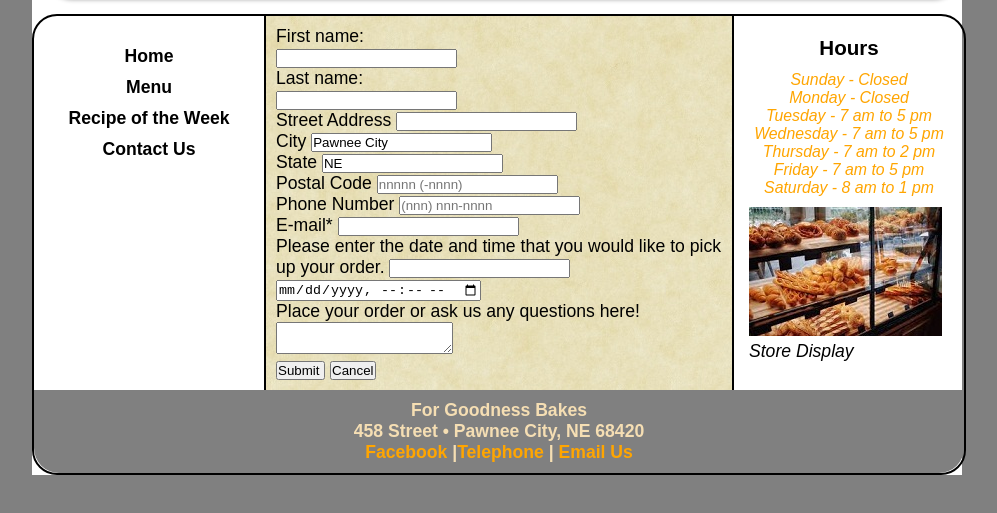
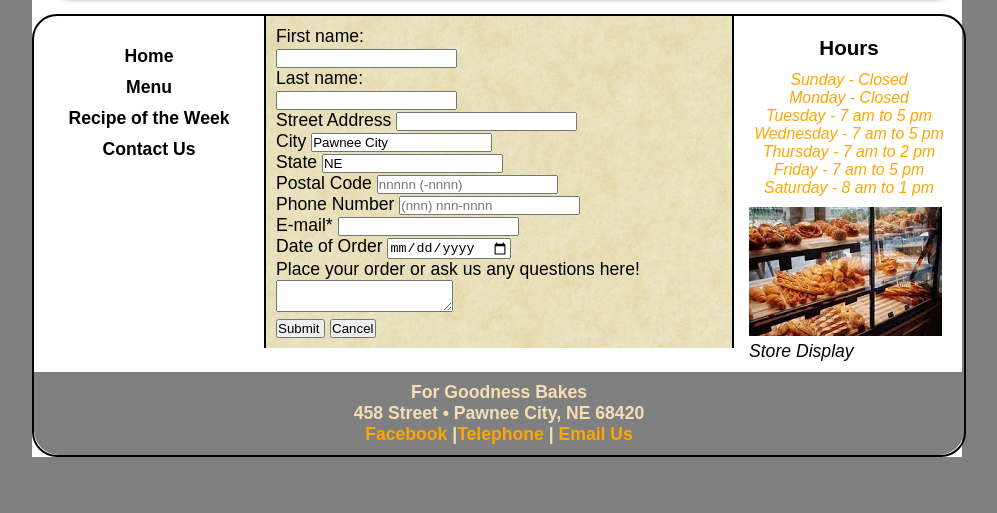
Before and after one commit to MirandaBranek/MirandaBranek.github.io, a plain HTML site: page contact.html in a window 1280 px wide. Shown: the part 211-724 px from the top of the page, without its empty margins (143-1140 px from the left). Drawn offline with Linux system fonts and the light colour scheme; files whose address does not match are found by name.

Commit message:
Add files via upload

```diff
--- a/contact.html
+++ b/contact.html
@@ -75,10 +75,12 @@
 			<label for="mail">E-mail*</label>
 			<input name="custEmail" id="mail" type="email" />
 		</div>
+
 		<div class="formRow">
-		<label for="date">Please enter the date and time that you would like to pick up your order. </label><input name="Date" id="Date" type=text">
-		<input type="datetime-local">
+			<label for="visit">Date of Order</label>
+			<input name="orderDate" id="order" type="date" />
 		</div>
+
 		<label for="commBox"> Place your order or ask us any questions here!</label>
 		<textarea name="custExp" id="commBox"></textarea>
 
```
